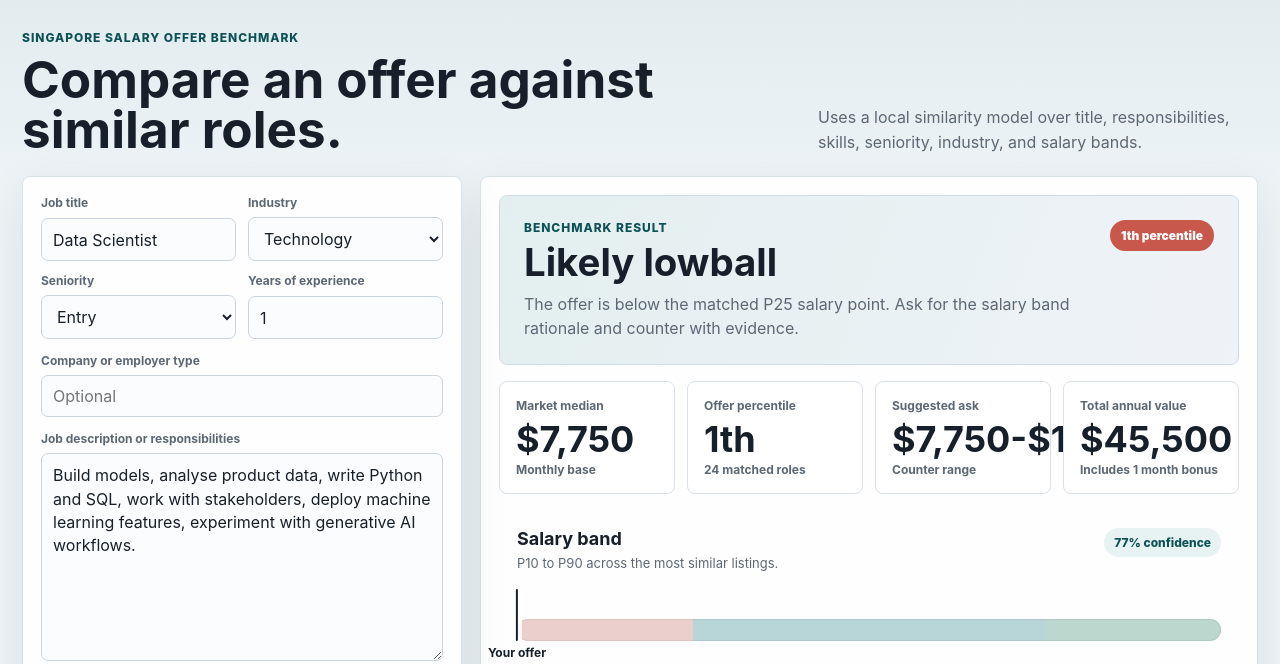
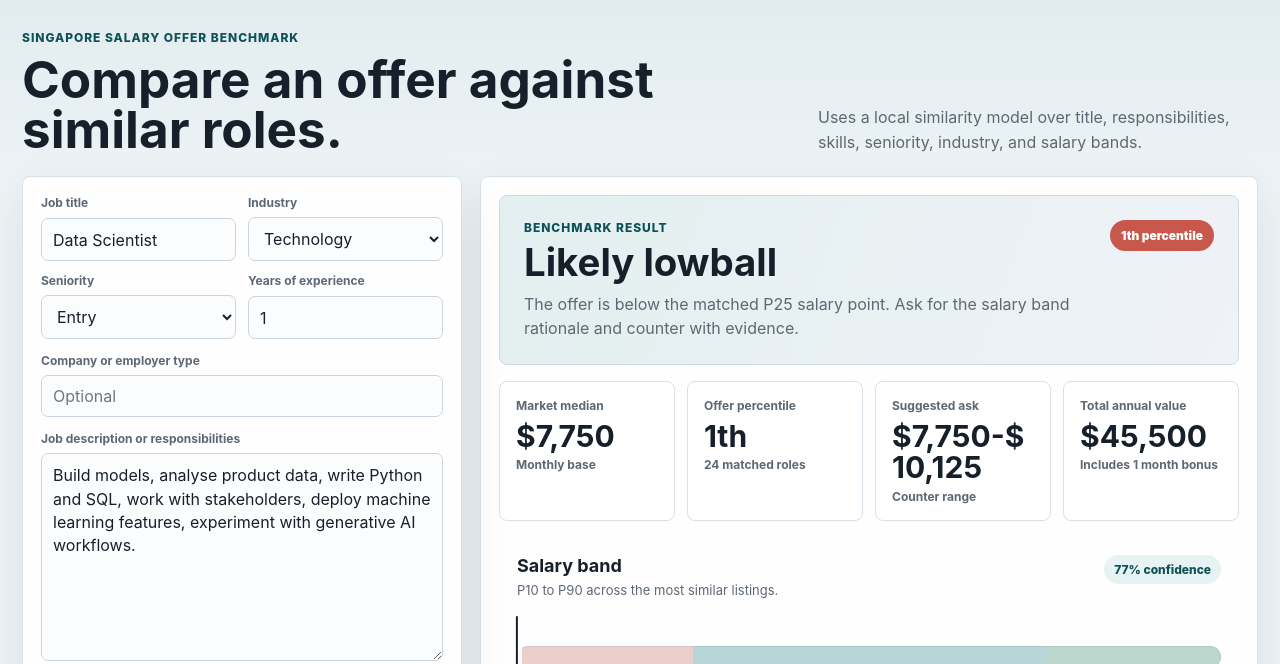
Before and after one commit to KR48VR/Salary-Checker-Codex, a plain HTML site: page index.html in a window 1280 px wide. Shown: the part 79-743 px from the top of the page. Drawn offline with Linux system fonts and the light colour scheme.

Commit message:
Add files via upload

```diff
--- a/styles.css
+++ b/styles.css
@@ -540,6 +540,7 @@ button.chip:hover {
 }
 
 .metric-card {
+  min-width: 0;
   padding: 16px;
   border: 1px solid var(--line);
   border-radius: 8px;
@@ -557,8 +558,10 @@ button.chip:hover {
 .metric-card strong {
   display: block;
   margin: 8px 0 5px;
-  font-size: clamp(24px, 3vw, 36px);
-  line-height: 1;
+  max-width: 100%;
+  font-size: 30px;
+  line-height: 1.05;
+  overflow-wrap: anywhere;
 }
 
 .band-panel,
```
